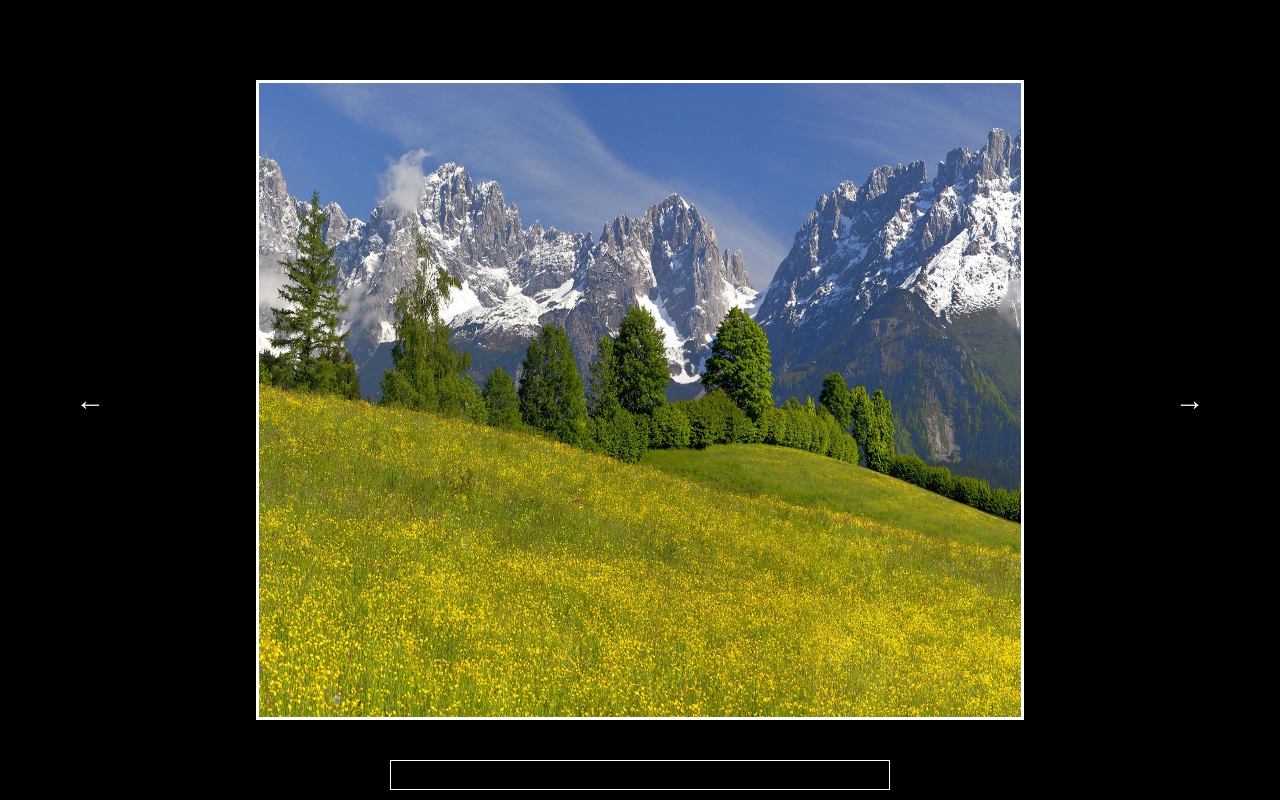
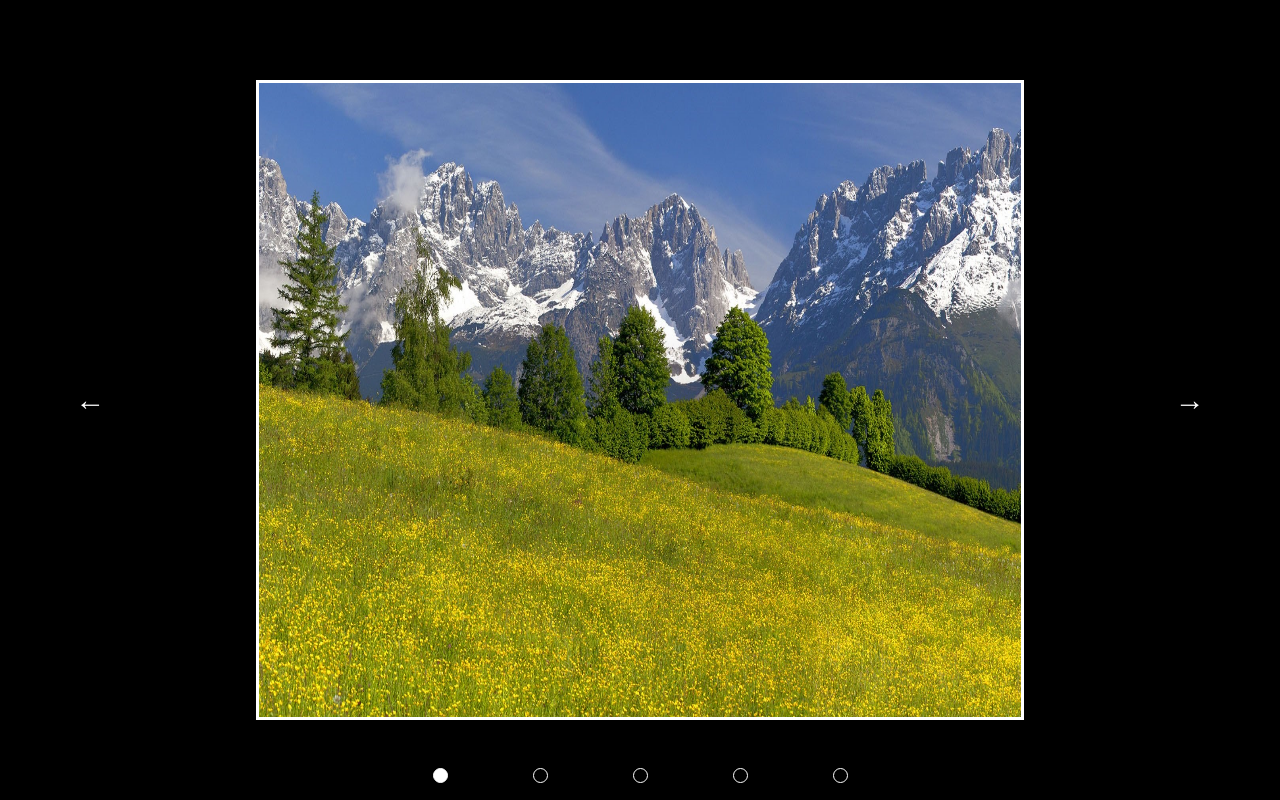
Before and after one commit to rabtennamgyal/carousel, a plain HTML site: page index.html in a window 1280 px wide. Drawn offline with Linux system fonts and the light colour scheme.

Commit message:
completed dot navigation 🏋️‍♀️

```diff
--- a/app.js
+++ b/app.js
@@ -5,6 +5,22 @@ const leftArrow = document.getElementById('left')
 
 let cur = 0
 let max = imgs.length
+
+
+function styleDot() {
+    const dots = document.querySelectorAll('.dot')
+    let newDots = Array.from(dots)
+    let curDot = dots[cur]
+    curDot.style.backgroundColor = '#fff'
+
+    let rest = newDots.filter(el => el !== curDot)
+
+    rest.forEach(el => {
+        el.style.backgroundColor = '#000'
+    })
+}
+
+styleDot()
 
 imgs.forEach((el, i) => {
     el.style.transform = `translateX(${100 * (i - cur)}%)`
@@ -21,6 +37,7 @@ rightArrow.addEventListener('click', () => {
     imgs.forEach((el, i) => {
         el.style.transform = `translateX(${100 * (i - cur)}%)`
     })
+    styleDot()
 })
 
 
@@ -34,4 +51,5 @@ leftArrow.addEventListener('click', () => {
     imgs.forEach((el, i) => {
         el.style.transform = `translateX(${100 * (i - cur)}%)`
     })
+    styleDot()
 })
--- a/index.html
+++ b/index.html
@@ -31,9 +31,11 @@
         </div>
 
         <div class="navDots">
-            <h1>
-                Navigation Dots
-            </h1>
+            <span class='dot one'></span>
+            <span class='dot two'></span>
+            <span class='dot three'></span>
+            <span class='dot four'></span>
+            <span class='dot five'></span>
         </div>
     </div>
 
--- a/style.css
+++ b/style.css
@@ -53,8 +53,19 @@ html, body {
 
 .container .navDots {
     position: absolute;
-    border: .1px solid #ffffff;
+    /* border: .1px solid #ffffff; */
     height: 3rem;
     width: 50rem;
     bottom: 1rem;
+    display: flex;
+    justify-content: space-around;
+    align-items: center;
 }
+
+.container .navDots .dot {
+    cursor: pointer;
+    height: 15px;
+    width: 15px;
+    border: .1px solid #ffffff;
+    border-radius: 20px;
+}
```
